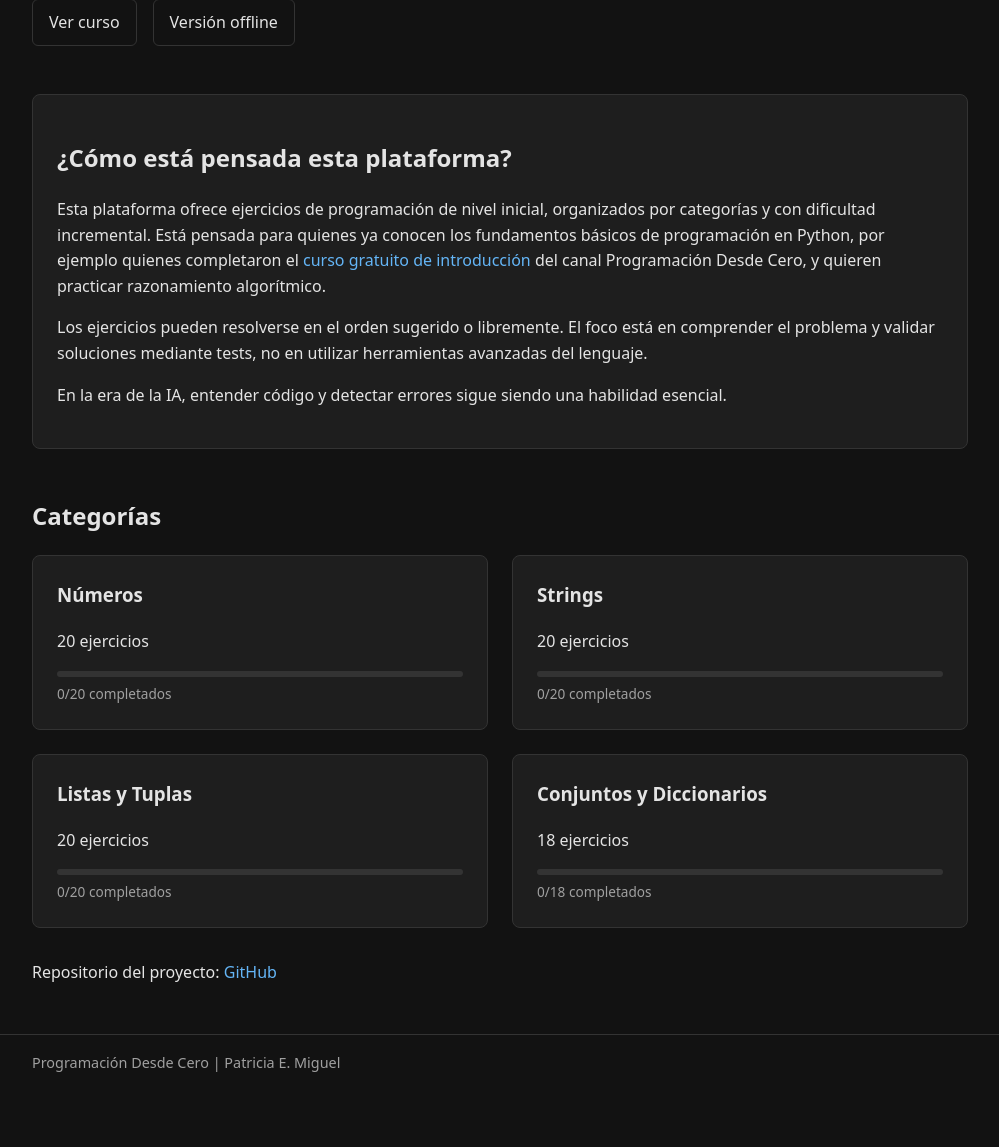
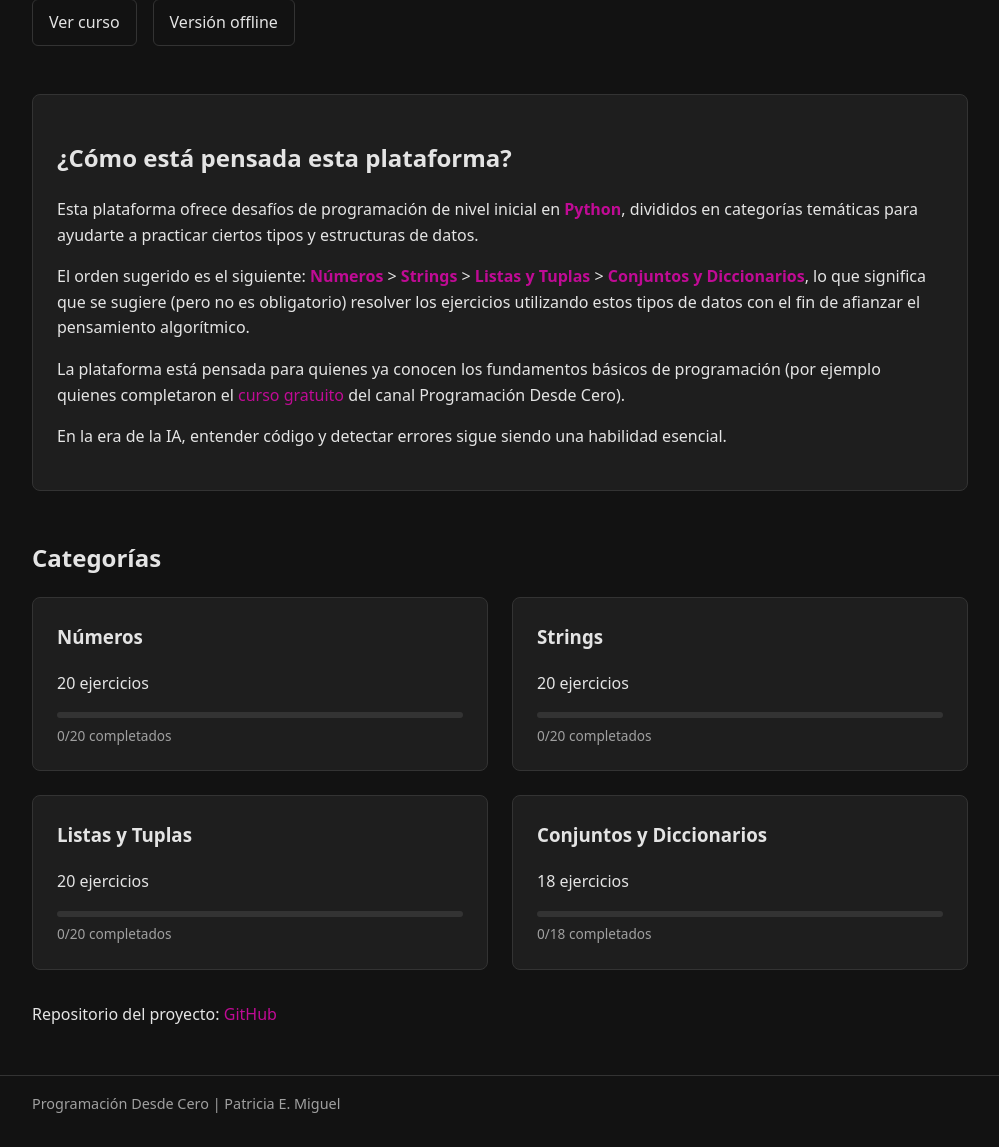
Before and after one commit to patr1c1a/plataforma-practica-interactiva, a FastAPI app: page / in a window 1280 px wide. Shown: the part 242-1389 px from the top of the page, without its empty margins (140-1139 px from the left). Before the commit the page ends 1314 px from the top, so only its background shows below. Run offline with FastAPI, Linux system fonts and the light colour scheme; some libraries are stand-ins or nearby versions.

Commit message:
refactor: texto de la home y versión offline

```diff
--- a/web/static/css/styles.css
+++ b/web/static/css/styles.css
@@ -4,7 +4,7 @@
   --surface-elevated: #2a2a2a;
   --text-primary: #e4e4e4;
   --text-secondary: #a0a0a0;
-  --accent: #64b5f6;
+  --accent: #c00b95;
   --success: #4caf50;
   --error: #ef5350;
   --warning: #ffb74d;
@@ -17,7 +17,7 @@
   --surface-elevated: #ffffff;
   --text-primary: #222831;
   --text-secondary: #5c6773;
-  --accent: #1565c0;
+  --accent: #c00b95;
   --success: #2e7d32;
   --error: #c62828;
   --warning: #ef6c00;
@@ -43,6 +43,11 @@ a {
 
 a:hover {
   text-decoration: underline;
+}
+
+.emphasis {
+  color: var(--accent);
+  font-weight: 700;
 }
 
 .container {
--- a/web/templates/fragments/home_content.html
+++ b/web/templates/fragments/home_content.html
@@ -19,19 +19,24 @@
     <div class="card">
         <h2>&iquest;C&oacute;mo est&aacute; pensada esta plataforma?</h2>
         <p>
-            Esta plataforma ofrece ejercicios de programaci&oacute;n de nivel inicial, organizados por categor&iacute;as
-            y con dificultad incremental.
-
-            Est&aacute; pensada para quienes ya conocen los fundamentos b&aacute;sicos de programaci&oacute;n en Python,
-            por ejemplo quienes completaron el
-            <a href="https://www.youtube.com/playlist?list=PLb_E6BNMg5j7-MJ0ctjvKQlv2PU7qbMDb" target="_blank">
-                curso gratuito de introducci&oacute;n
-            </a>
-            del canal Programaci&oacute;n Desde Cero, y quieren practicar razonamiento algor&iacute;tmico.
+            Esta plataforma ofrece desafíos de programaci&oacute;n de nivel inicial en <span
+                class="emphasis">Python</span>, divididos en categorías
+            temáticas para ayudarte a practicar ciertos tipos y estructuras de datos.
         </p>
         <p>
-            Los ejercicios pueden resolverse en el orden sugerido o libremente. El foco est&aacute; en comprender el
-            problema y validar soluciones mediante tests, no en utilizar herramientas avanzadas del lenguaje.
+            El orden sugerido es el siguiente: <span class="emphasis">Números</span> > <span
+                class="emphasis">Strings</span> > <span class="emphasis">Listas y Tuplas</span> > <span
+                class="emphasis">Conjuntos y
+                Diccionarios</span>, lo que significa que se sugiere (pero no es obligatorio) resolver los ejercicios
+            utilizando estos tipos de datos con el fin de afianzar el pensamiento algorítmico.
+        </p>
+        <p>
+            La plataforma est&aacute; pensada para quienes ya conocen los fundamentos b&aacute;sicos de
+            programaci&oacute;n (por ejemplo quienes completaron el
+            <a href="https://www.youtube.com/playlist?list=PLb_E6BNMg5j7-MJ0ctjvKQlv2PU7qbMDb" target="_blank">
+                curso gratuito
+            </a>
+            del canal Programaci&oacute;n Desde Cero).
         </p>
         <p>
             En la era de la IA, entender c&oacute;digo y detectar errores sigue siendo una habilidad esencial.
```
Also changed, not shown: web/templates/fragments/offline_guide.html (+14 -4 lines).
